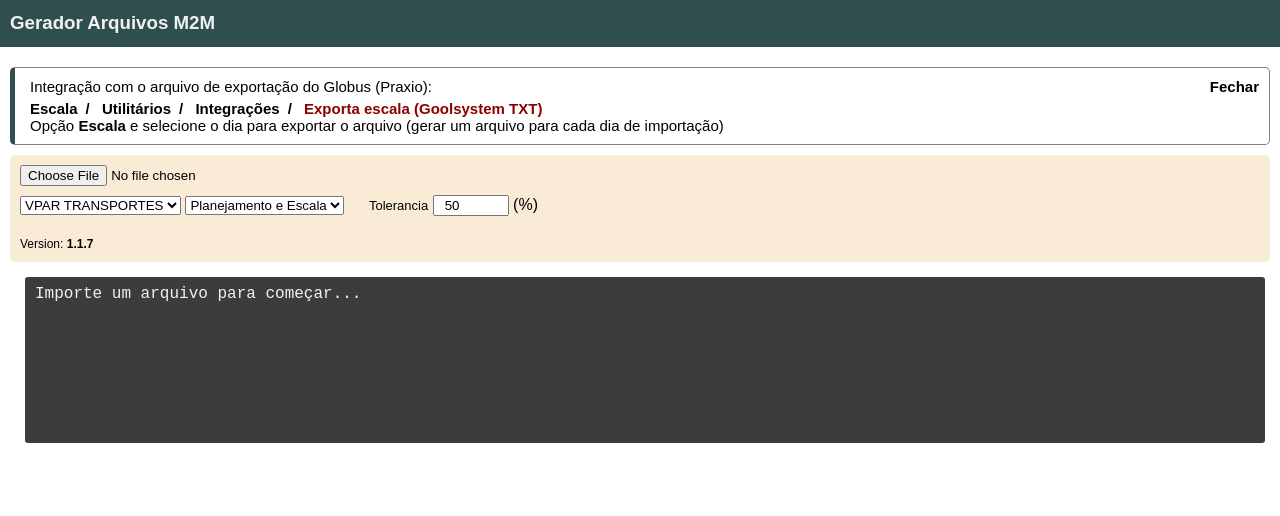
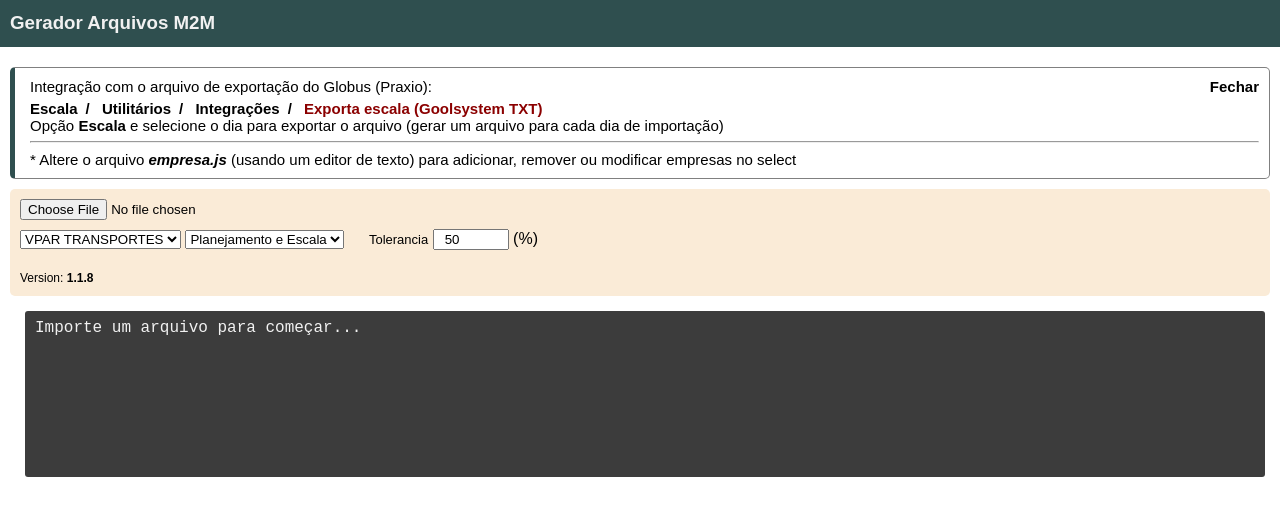
Before and after one commit to castelhano/praxio_m2m, a plain HTML site: page index.html in a window 1280 px wide. Drawn offline with Linux system fonts and the light colour scheme.

Commit message:
Add arquivo para cadastro empresas

```diff
--- a/index.html
+++ b/index.html
@@ -6,16 +6,6 @@
     <meta name="viewport" content="width=device-width, initial-scale=1.0">
     <link rel="stylesheet" href="./src/app.css">
     <title>Gerador de Arquivos M2M</title>
-
-    <script>
-        // DICIONARIO company ARMAZENA AS EMPRESAS A SEREM POPULADAS DO SELECT
-        // OPCIONAL: USE COMO key O DIGITO INICIAL DOS PREFIXOS DA REFERIDA EMPRESA, AO CARREGAR O ARQUIVO
-        // SE EXISTIR key CORRESPONDENTE SELECIONA EMPRESA DE FORMA AUTOMATICA
-        var company = {
-            1: 'VPAR TRANSPORTES',
-            2: 'Rápido Cuiabá'
-        }
-    </script>
 </head>
 <body>
     <div class="header">
@@ -27,7 +17,9 @@
             <span style="float: right; font-weight: bold;cursor: pointer;" onclick="this.parentNode.remove()">Fechar</span>
             Integração com o arquivo de exportação do Globus (Praxio):
             <ul class="breadcrumb"><li class="breadcrumb-item">Escala</li><li class="breadcrumb-item">Utilitários</li><li class="breadcrumb-item">Integrações</li><li class="breadcrumb-item fw-bold text-primary" aria-current="page">Exporta escala (Goolsystem TXT) </li></ul>
-            Opção <b>Escala</b> e selecione o dia para exportar o arquivo (gerar um arquivo para cada dia de importação)
+            Opção <b>Escala</b> e selecione o dia para exportar o arquivo (gerar um arquivo para cada dia de importação)<br>
+            <hr>
+            * Altere o arquivo <b><i>empresa.js</i></b> (usando um editor de texto) para adicionar, remover ou modificar empresas no select
         </div>
         <div class="form">
             <input type="file" id="id_file" name="file" accept=".txt" oninput="processFile()"><br />
@@ -39,7 +31,7 @@
             </select>
             <label for="id_tolerancia" style="margin-left: 20px; font-size: 13px;">Tolerancia</label>
             <input type="number" id="id_tolerancia" name="tolerancia" min="1" max="100" value="50" style="width: 60px;padding-left: 10px;"> (%) <br /><br />
-            <span style="margin-right: 20px; font-size: 12px;">Version: <b>1.1.7</b></span>
+            <span style="margin-right: 20px; font-size: 12px;">Version: <b>1.1.8</b></span>
         </div>
         <div class="row mt-1">
             <div>
@@ -54,6 +46,7 @@
 
     </div>
 
+    <script src="./src/empresas.js"></script>
     <script>
         for(key in company){document.getElementById('id_empresa').innerHTML += `<option value="${company[key]}">${company[key]}</option>`;} // Popula select de empresas
     </script>
--- /dev/null
+++ b/src/empresas.js
@@ -0,0 +1,7 @@
+// DICIONARIO company ARMAZENA AS EMPRESAS A SEREM POPULADAS DO SELECT
+// OPCIONAL: USE COMO key O DIGITO INICIAL DOS PREFIXOS DA REFERIDA EMPRESA, AO CARREGAR O ARQUIVO
+// SE EXISTIR key CORRESPONDENTE SELECIONA EMPRESA DE FORMA AUTOMATICA
+var company = {
+    1: 'VPAR TRANSPORTES',
+    2: 'Rápido Cuiabá',
+}
--- a/src/extras.js
+++ b/src/extras.js
@@ -9,4 +9,4 @@ function timeAdd(hhmm, hadd=0, madd=0){
     while(mm > 59){hh++;mm -= 60;}
     while(mm < 0){hh--;mm += 60;}
     return `${String(hh).padStart(2, '0')}${String(mm).padStart(2, '0')}`;
-  }
+}
```
